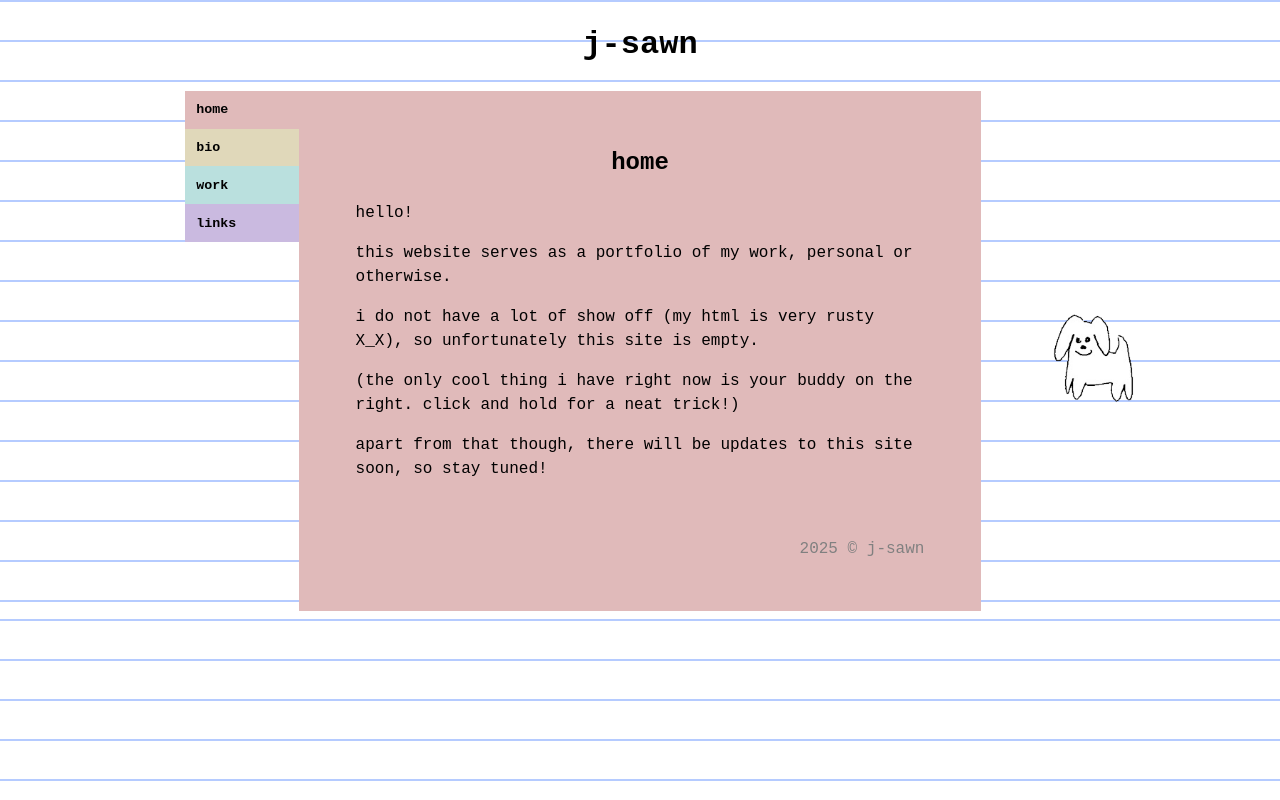
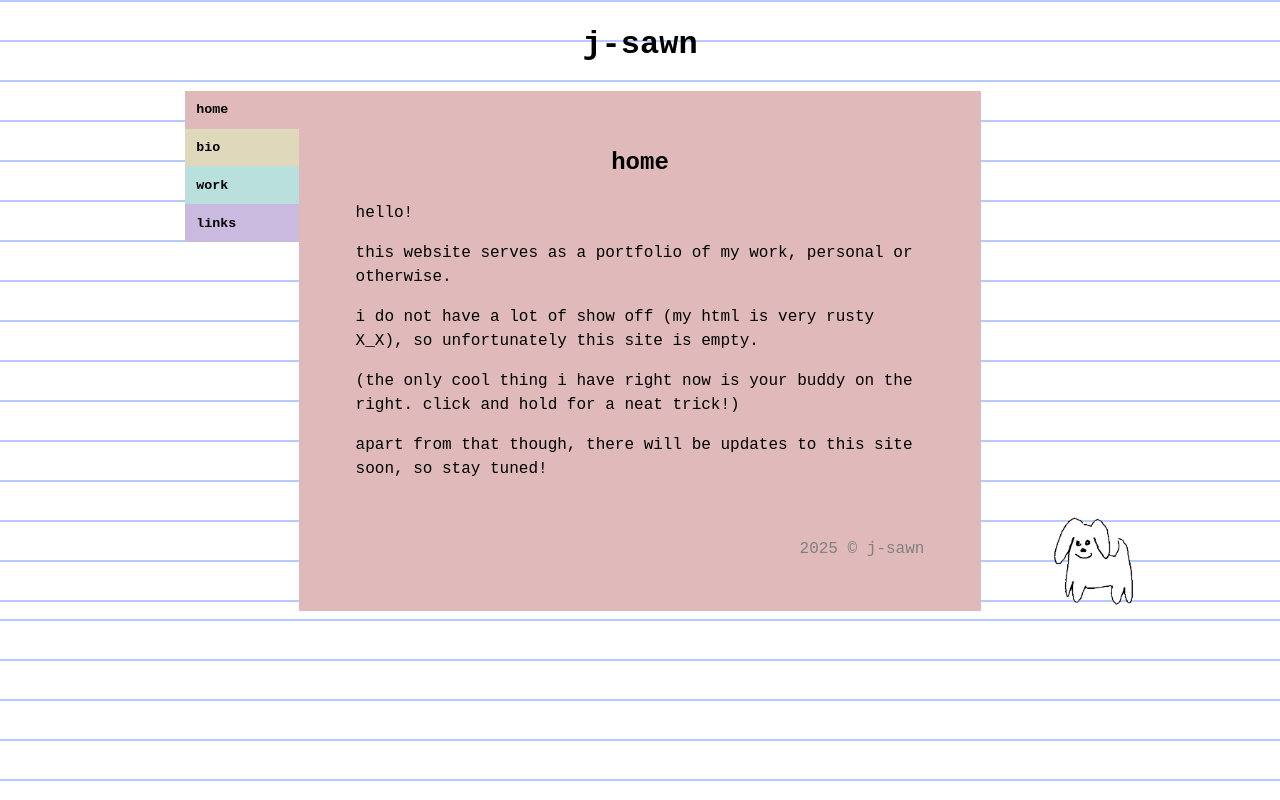
Before and after one commit to j-sawn/site, a plain HTML site: page index.html in a window 1280 px wide. Drawn offline with Linux system fonts and the light colour scheme.

Commit message:
Updated style.css
buddy has been demoted

```diff
--- a/style.css
+++ b/style.css
@@ -70,6 +70,8 @@ body
   display: flex;
   justify-content: center;
   align-items: center;
+
+  position: relative;
 }
 
 #nav
@@ -139,7 +141,8 @@ body
   display: block;
   margin: auto;
 
-  cursor: url(https://cur.cursors-4u.net/cursors/cur-4/cur328.cur), pointer;
+  position: absolute;
+  bottom: 0;
 }
 
 #buddy:active
```
